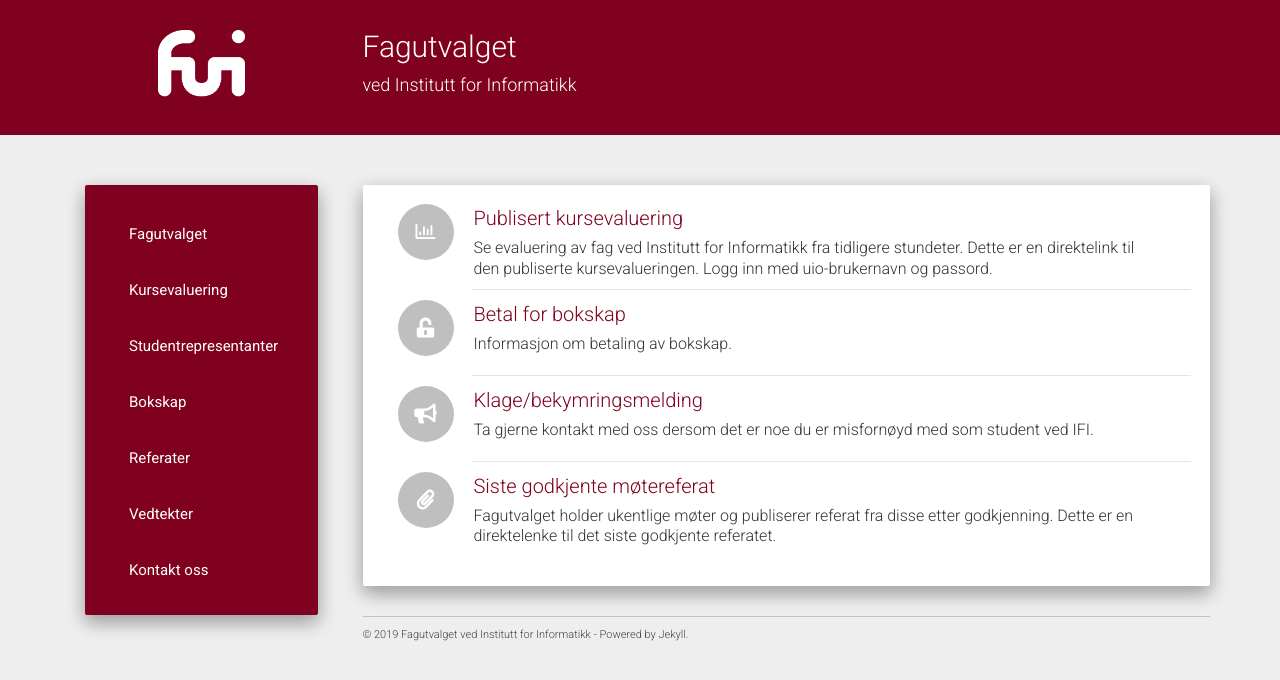
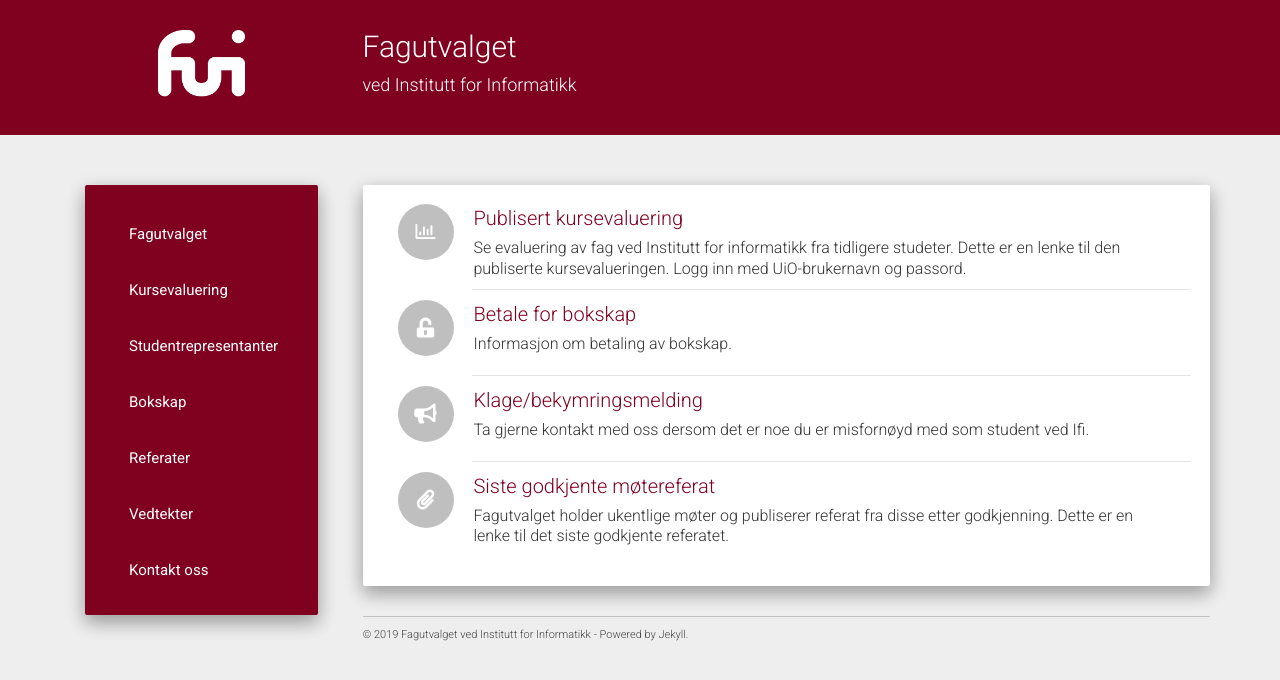
Before and after one commit to fui/fui.github.io, a Jekyll site: the page built from pages/index.html, in a window 1280 px wide. Shown: the top 680 px of the page. Built offline with Jekyll 4.4.1, drawn with Linux system fonts in a browser that asks for light colours; nearby versions of some CDN libraries.

Commit message:
Skriveleif

```diff
--- a/_data/front_page_links.json
+++ b/_data/front_page_links.json
@@ -2,12 +2,12 @@
 	{
 		"title": "Publisert kursevaluering",
 		"href": "https://www.mn.uio.no/ifi/livet-rundt-studiene/organisasjoner/fui-kk/kursevaluering/",
-		"desc": "Se evaluering av fag ved Institutt for Informatikk fra tidligere stundeter. Dette er en direktelink til den publiserte kursevalueringen. Logg inn med uio-brukernavn og passord.",
+		"desc": "Se evaluering av fag ved Institutt for informatikk fra tidligere studeter. Dette er en lenke til den publiserte kursevalueringen. Logg inn med UiO-brukernavn og passord.",
 		"icon_class": "far fa-chart-bar",
 		"target": _blank
 	},
 	{
-		"title": "Betal for bokskap",
+		"title": "Betale for bokskap",
 		"href": "/bokskap",
 		"desc": "Informasjon om betaling av bokskap. \n",
 		"icon_class": "fas fa-unlock-alt"
@@ -15,7 +15,7 @@
 	{
 		"title": "Klage/bekymringsmelding",
 		"href": "/kontaktinformasjon",
-		"desc": "Ta gjerne kontakt med oss dersom det er noe du er misfornøyd med som student ved IFI. \n",
+		"desc": "Ta gjerne kontakt med oss dersom det er noe du er misfornøyd med som student ved Ifi. \n",
 		"icon_class": "fas fa-bullhorn"
 	}
 ]
--- a/pages/index.html
+++ b/pages/index.html
@@ -26,7 +26,7 @@ permalink: /
             <div class="row-content">
                 <h4 class="list-group-item-heading"><a href="{{ post.url
                         }}">Siste godkjente møtereferat</a></h4>
-                <p class="list-group-item-text">Fagutvalget holder ukentlige møter og publiserer referat fra disse etter godkjenning. Dette er en direktelenke til det siste godkjente referatet.</p>
+                <p class="list-group-item-text">Fagutvalget holder ukentlige møter og publiserer referat fra disse etter godkjenning. Dette er en lenke til det siste godkjente referatet.</p>
             </div>
         </div>
         {% endfor %}
```
